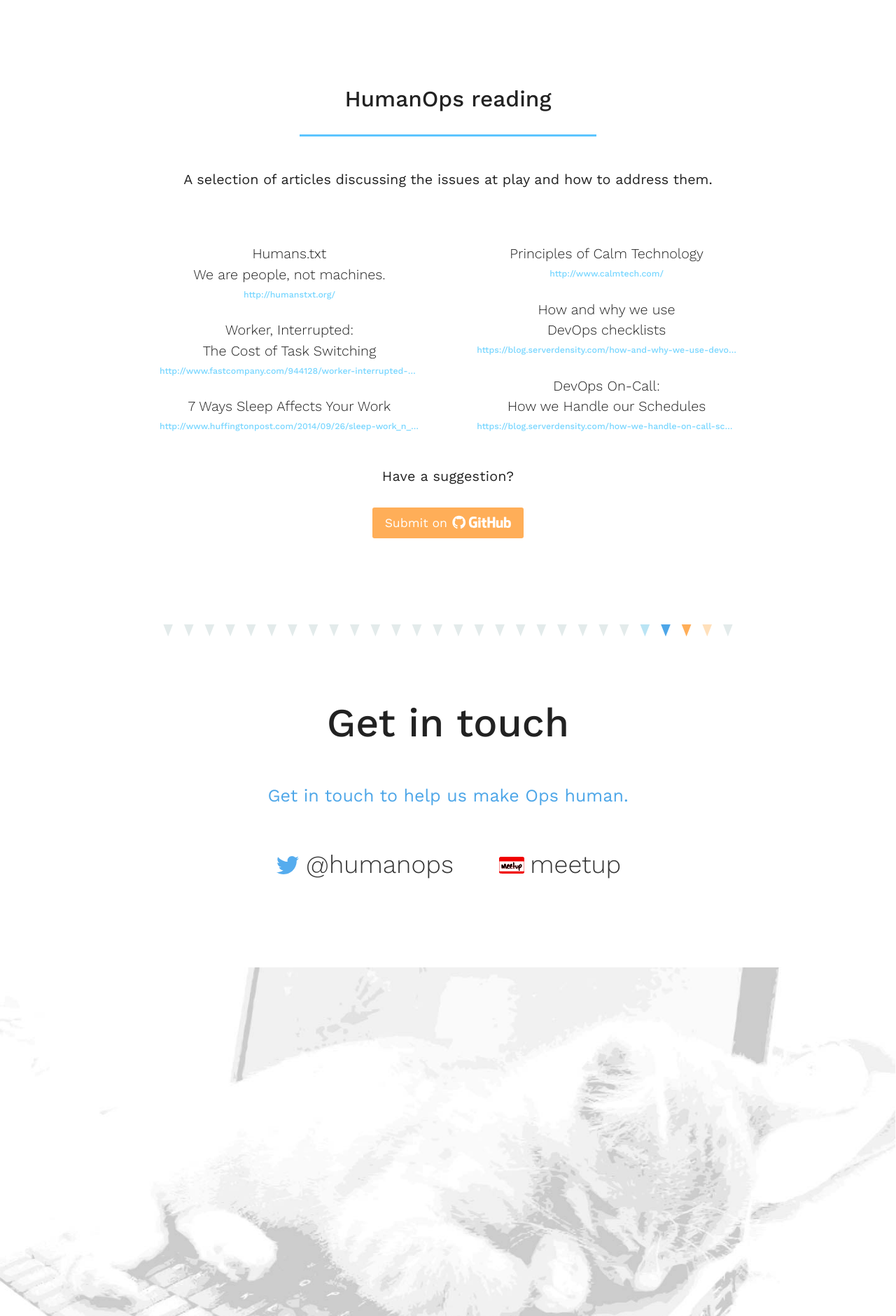
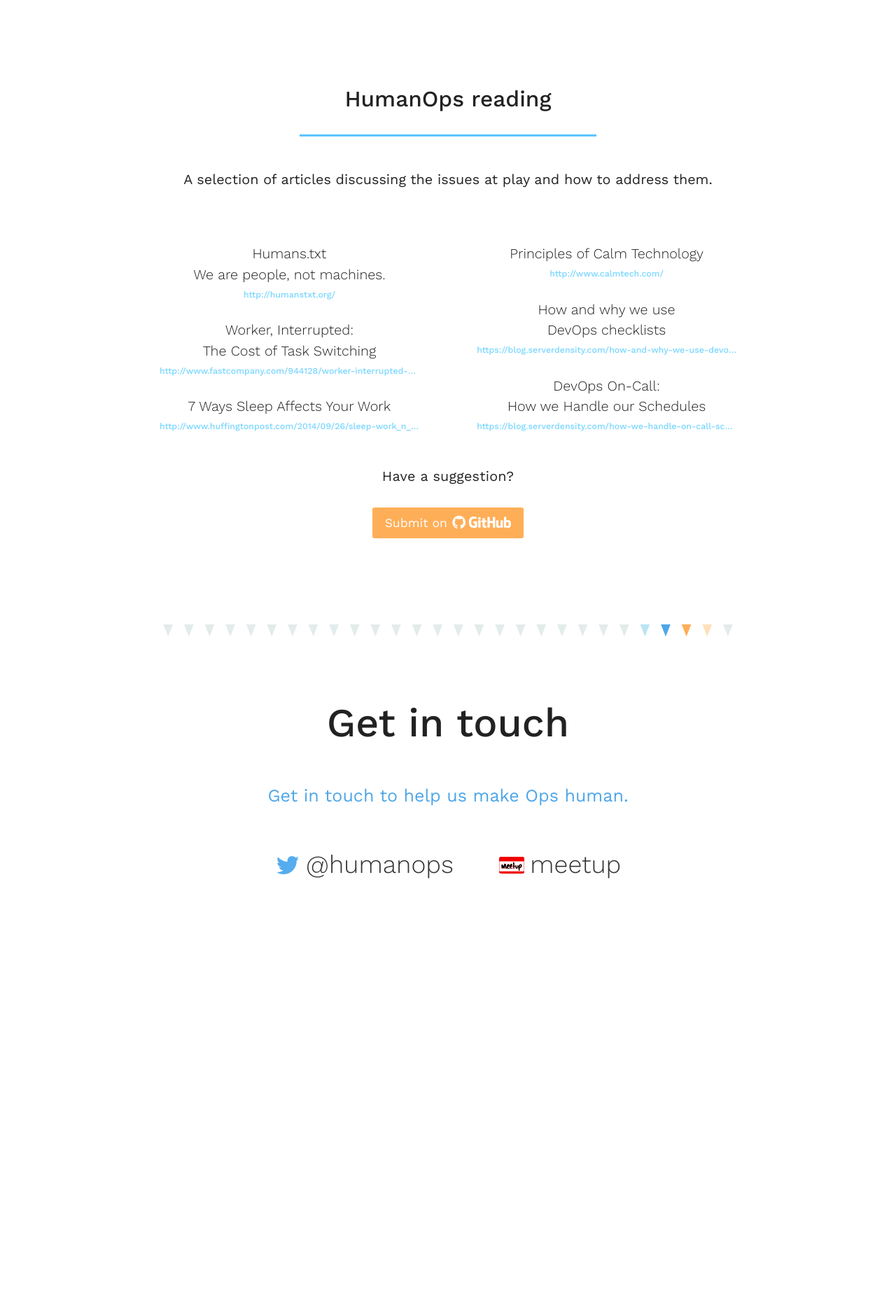
Before and after one commit to HumanOps/site, a Jekyll site: the page built from index.html, in a window 1280 px wide. Shown: the part 4520-6400 px from the top of the page at 70% size. Built offline with Jekyll 4.4.1, drawn with Linux system fonts in a browser that asks for light colours; a script that is not in the unit is left out; after the commit the page ends 5902 px from its top, so only the background shows below that.

Commit message:
Remove cat picture from footer

```diff
--- a/_sass/_layout.scss
+++ b/_sass/_layout.scss
@@ -10,13 +10,6 @@
 /**
  * Site footer
  */
-.site-footer {
-    height: 0;
-    padding-bottom: 45%;
-    background: url("../assets/images/sleeping-cat-ops.jpg") no-repeat;
-    background-size: cover;
-    @include image-2x("../assets/images/sleeping-cat-ops@2x.jpg", cover, cover);
-}
 
 
 /**
```
